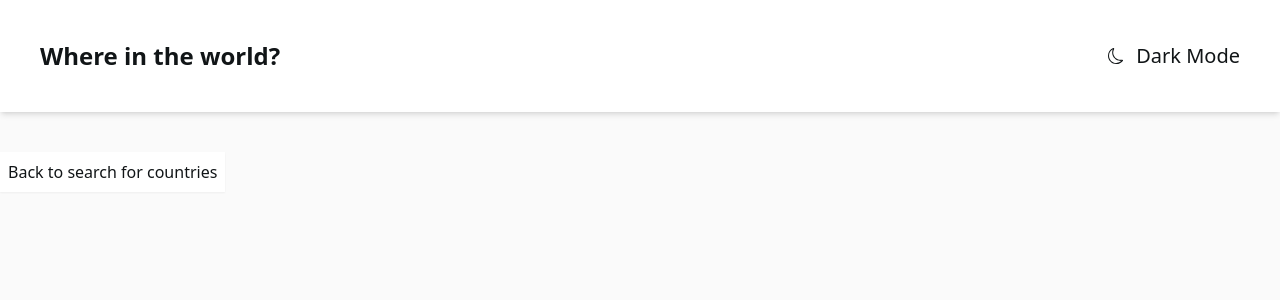
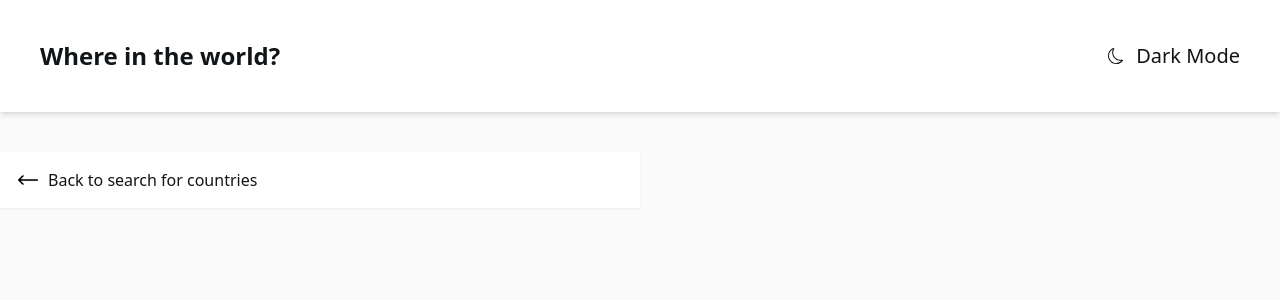
Before and after one commit to purplehippo911/country-search, a Next.js app: page /countries in a window 1280 px wide. Shown: the top 300 px of the page. Built offline with nearby package versions, Linux system fonts and the light colour scheme.

Commit message:
finished with project 🎈🎆✅🏁

```diff
--- a/components/layout.js
+++ b/components/layout.js
@@ -24,14 +24,14 @@ const Layout = ({ children }) => {
             <nav className="bg-White text-LightText shadow-md dark:bg-DarkBlue bg:text-White p-10 m-auto mb-10">
                 <div className="container flex items-center justify-center align m-auto">
                     <Link href="/">
-                        <h1 className="text-2xl font-bold text-LightText dark:text-White">Where in the world?</h1>
+                        <h1 className="text-2xl font-bold text-LightText hover:text-DarkGray dark:text-White dark:hover:text-LightText">Where in the world?</h1>
                     </Link>
                     <picture
                     className="flex items-center gap-3 ml-auto cursor-pointer"
                     onClick={() => ToggleDarkMode()}>
                         { isLightMode && <BsMoon /> }
-                        { isDarkMode && <BsFillMoonFill className='fill-White' />}
-                        <span className='text-xl text-LightText dark:text-White'>Dark Mode</span>
+                        { isDarkMode && <BsFillMoonFill className='fill-White hover:fill-LightText' />}
+                        <span className='text-xl text-LightText hover:text-DarkGray dark:text-White dark:hover:text-LightText'>Dark Mode</span>
                     </picture>
                 </div>
             </nav>
--- a/components/search.js
+++ b/components/search.js
@@ -1,5 +1,5 @@
 import { useRouter } from "next/router";
-import { useEffect, useState } from "react" ;
+import { useState } from "react" ;
 
 // search-icon and store for stage manegment
 import { IoIosSearch } from "react-icons/io"
--- a/pages/countries/[id].js
+++ b/pages/countries/[id].js
@@ -18,8 +18,11 @@ export default function Country() {
         return (
           <div className="p-5">
             <p>Country not found</p>
-            <Link href="/">
-              <button className="btn">Back</button>
+            <Link href="/" className="btn justify-self-start flex items-center w-1/4">
+              <picture className="w-10">
+                <img src="../left-arrow.png" className="scale-[0.5] w-full"/>
+              </picture>
+              <button>Back</button>
             </Link>
           </div>
         )
--- a/pages/countries/index.js
+++ b/pages/countries/index.js
@@ -1,9 +1,13 @@
 import Link from 'next/link';
+import Image from 'next/image';
 
 export default function Countries() {
     return (
-            <Link href="/">
-                <button className="btn">Back to search for countries</button>
+            <Link href="/" className="btn justify-self-start flex items-center w-1/2">
+                <picture className="w-10">
+                    <img src="../left-arrow.png" className="scale-[0.5] w-full"/>
+                </picture>
+                <button>Back to search for countries</button>
             </Link>
     );
 }
```
Also changed, not shown: public/screenshots/desktopScreenshot.png (added), public/screenshots/mobileScreenshot.png (added).
